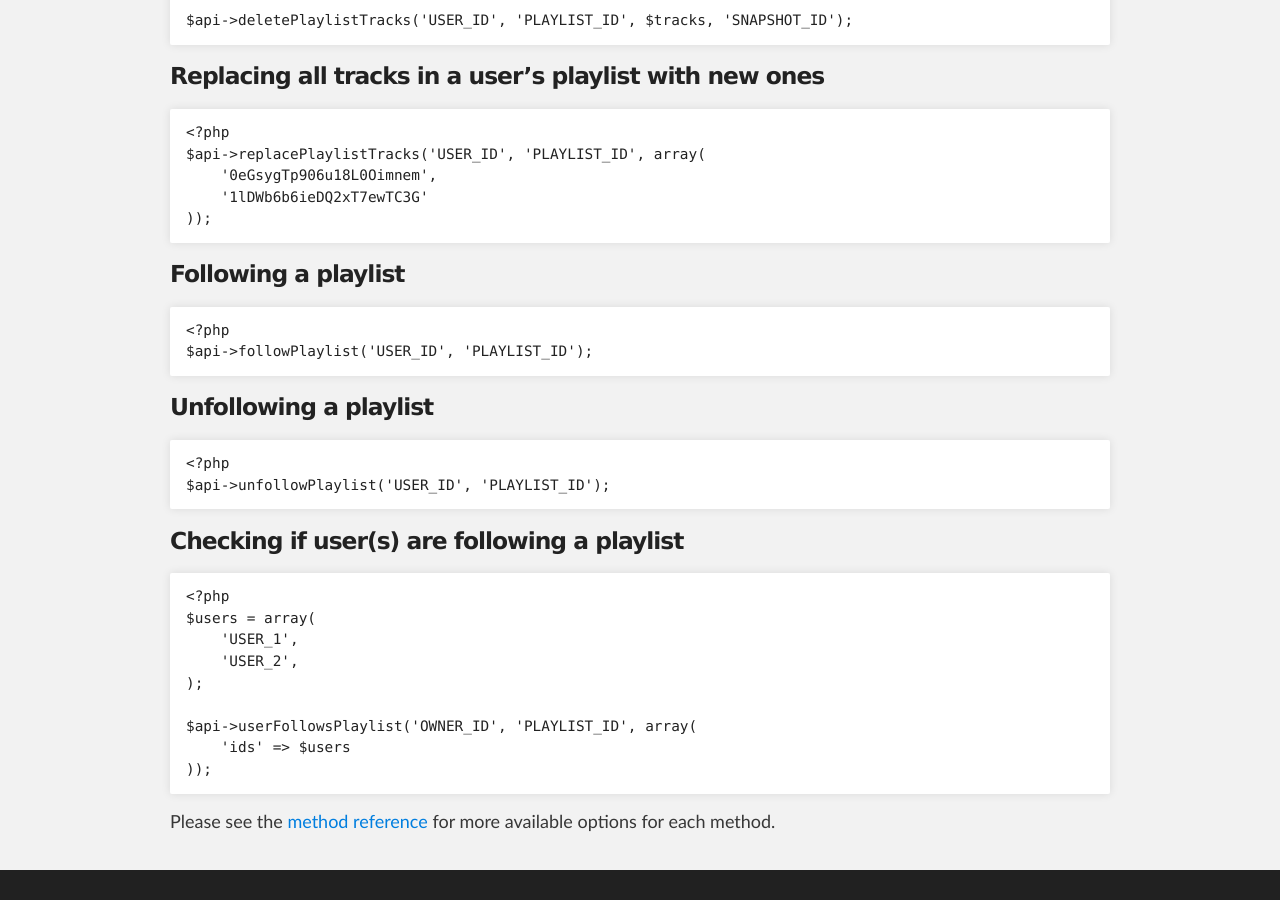
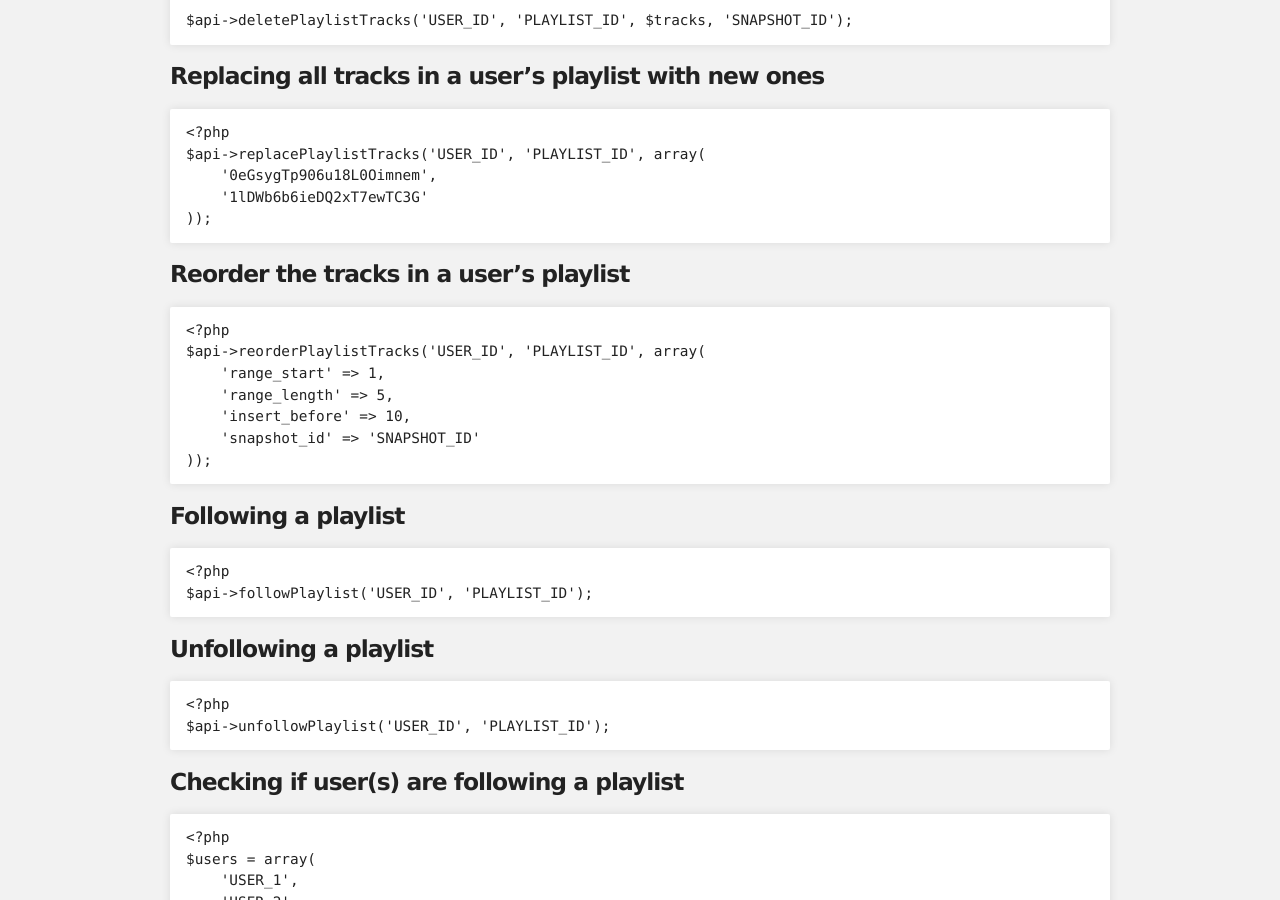
Before and after one commit to jwilsson/spotify-web-api-php, a Jekyll site: the page built from examples/managing-user-playlists.md, in a window 1280 px wide and 900 px high, scrolled down 2233 px. Built offline with Jekyll 4.4.1, drawn with Linux system fonts in a browser that asks for light colours.

Commit message:
Add example for reordering playlists

```diff
--- a/examples/managing-user-playlists.md
+++ b/examples/managing-user-playlists.md
@@ -98,6 +98,16 @@ In this example, we'll request all available playlist scopes, in a real world ap
         '1lDWb6b6ieDQ2xT7ewTC3G'
     ));
 
+### Reorder the tracks in a user's playlist
+
+    <?php
+    $api->reorderPlaylistTracks('USER_ID', 'PLAYLIST_ID', array(
+        'range_start' => 1,
+        'range_length' => 5,
+        'insert_before' => 10,
+        'snapshot_id' => 'SNAPSHOT_ID'
+    ));
+
 ### Following a playlist
 
     <?php
```
